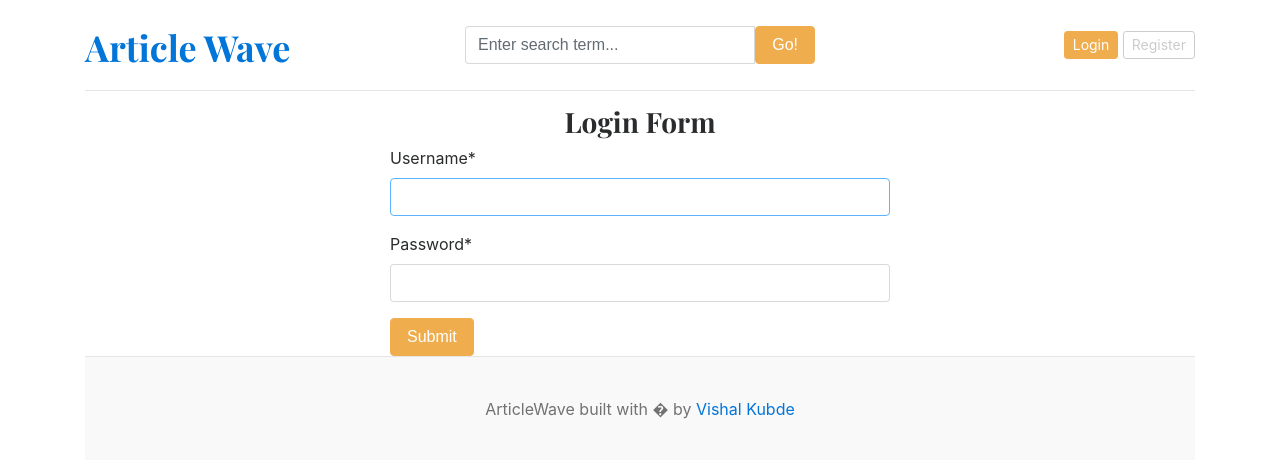
After one commit to vishalkubde01/Django-Blog, a Django app: page /login/ in a window 1280 px wide. The commit adds this page. Shown: the top 460 px of the page. Run offline with Django 5.2, Linux system fonts and the light colour scheme; data that the repository does not hold is empty; some libraries are stand-ins or nearby versions.

Commit message:
Added Registration and Login Feature

```diff
--- a/blog_main/settings.py
+++ b/blog_main/settings.py
@@ -39,6 +39,8 @@ INSTALLED_APPS = [
     'django.contrib.staticfiles',
     'blog',
     'assign',
+    'crispy_forms',
+    'crispy_bootstrap4',
 ]
 
 MIDDLEWARE = [
@@ -132,3 +134,6 @@ DEFAULT_AUTO_FIELD = 'django.db.models.BigAutoField'
 
 MEDIA_URL = '/media/'
 MEDIA_ROOT = BASE_DIR /'media'
+
+
+CRISPY_TEMPLATE_PACK = 'bootstrap4'
--- a/blog_main/urls.py
+++ b/blog_main/urls.py
@@ -25,6 +25,9 @@ urlpatterns = [
     path('admin/', admin.site.urls),
     path('', views.home, name='home'),
     path('category/', include('blog.urls')),
-    path('<slug:slug>/', BlogView.blogs, name="blogs"),
+    path('blogs/<slug:slug>/', BlogView.blogs, name="blogs"),
     path('blogs/search/', BlogView.search, name='search'),
+    path('register/', views.register, name='register'),
+    path('login/', views.login, name='login'),
+    path('logout/', views.logout, name="logout"),
 ] + static(settings.MEDIA_URL, document_root = settings.MEDIA_ROOT)
--- a/blog_main/views.py
+++ b/blog_main/views.py
@@ -1,6 +1,9 @@
-from django.shortcuts import render
+from django.shortcuts import render, redirect
 from blog.models import Blog
 from assign.models import About
+from .forms import RegistrationForm
+from django.contrib.auth.forms import AuthenticationForm
+from django.contrib import auth
 
 def home(request):
 
@@ -17,3 +20,41 @@ def home(request):
     'about': about,
   }
   return render (request, 'home.html', context)
+
+
+def register(request):
+  if request.method == 'POST':
+    form = RegistrationForm(request.POST)
+    if form.is_valid():
+      form.save()
+      return redirect('register')
+  else:
+      form = RegistrationForm()
+
+  context = {
+    'form':form,
+  }
+  return render(request, 'register.html', context)
+
+
+def login(request):
+
+  if request.method == 'POST':
+    form = AuthenticationForm(request, request.POST)
+    if form.is_valid():
+      username = form.cleaned_data['username']
+      password = form.cleaned_data['password']
+
+      user = auth.authenticate(username=username, password=password)
+      if user is not None:
+        auth.login(request, user)
+      return redirect('home')
+  form = AuthenticationForm()
+  context = {
+    'form':form
+  }
+  return render(request, 'login.html', context)
+
+def logout(request):
+  auth.logout(request)
+  return redirect('home')
--- a/templates/base.html
+++ b/templates/base.html
@@ -44,8 +44,15 @@
           </form>
           </div>
           <div class="col-4 d-flex justify-content-end align-items-center">
-            <a class="btn btn-sm btn-warning" href="#">Login</a> &nbsp;
-            <a class="btn btn-sm btn-outline-secondary" href="#">Register</a>
+            {% if not user.is_authenticated %}
+             <a class="btn btn-sm btn-warning" href="{% url 'login' %}">Login</a> &nbsp;
+             <a class="btn btn-sm btn-outline-secondary" href="{% url 'register' %}">Register</a>
+            {% else %}
+             <span>You are logged in as {{user}} </span>
+             &emsp;
+             <span><a href="{% url 'logout' %}" class="btn btn-sm btn-danger">LogOut</a></span>
+
+            {% endif %}
           </div>
         </div>
       </header>
--- /dev/null
+++ b/templates/login.html
@@ -0,0 +1,14 @@
+{% extends 'base.html' %}
+
+
+{% block content %}
+{% load crispy_forms_tags %}
+
+<h3 class="text-center">Login Form</h3>
+<form action="{% url 'login' %}" method="post" style="width: 500px; margin: auto;">
+  {% csrf_token %}
+
+  {{ form | crispy }}
+  <button type="submit" class="btn btn-warning">Submit</button>
+</form>
+{% endblock %}
```
Also changed, not shown: blog_main/forms.py (added, +9 -0 lines), templates/register.html (added, +16 -0 lines).
